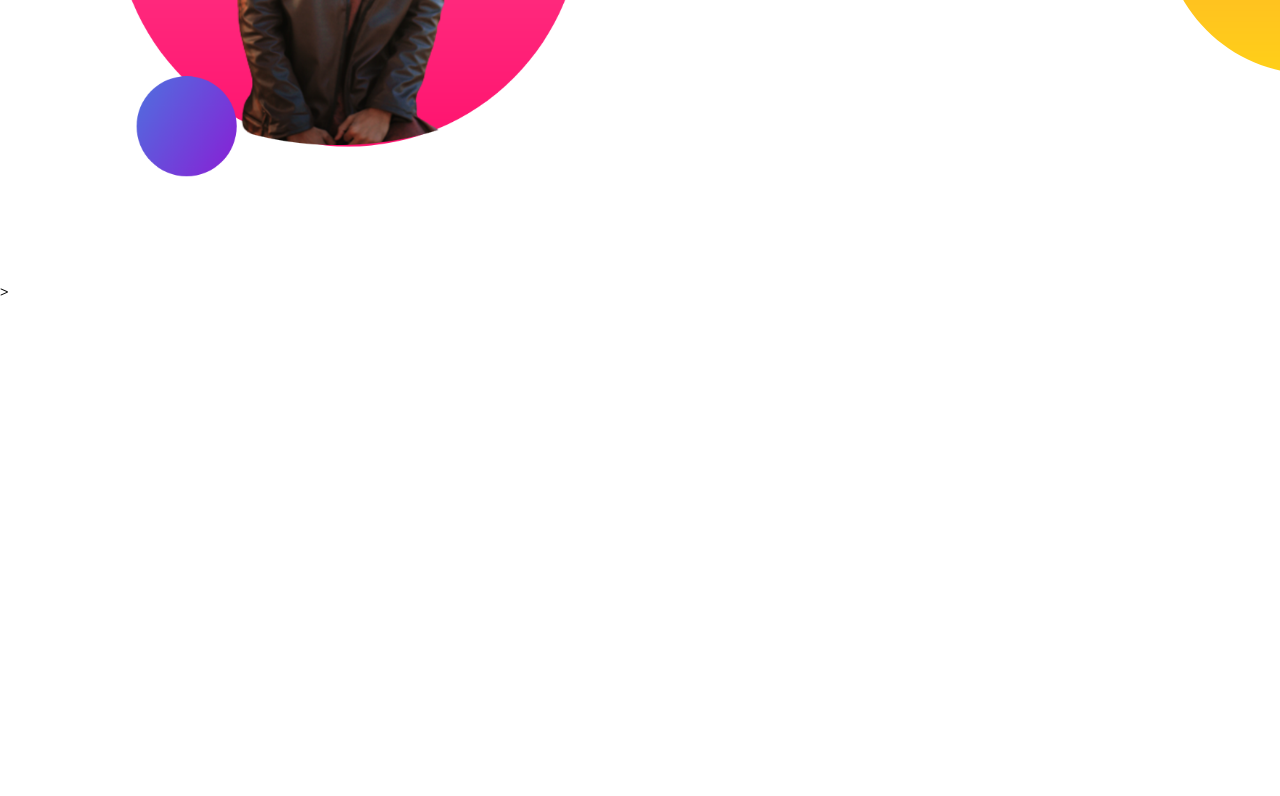
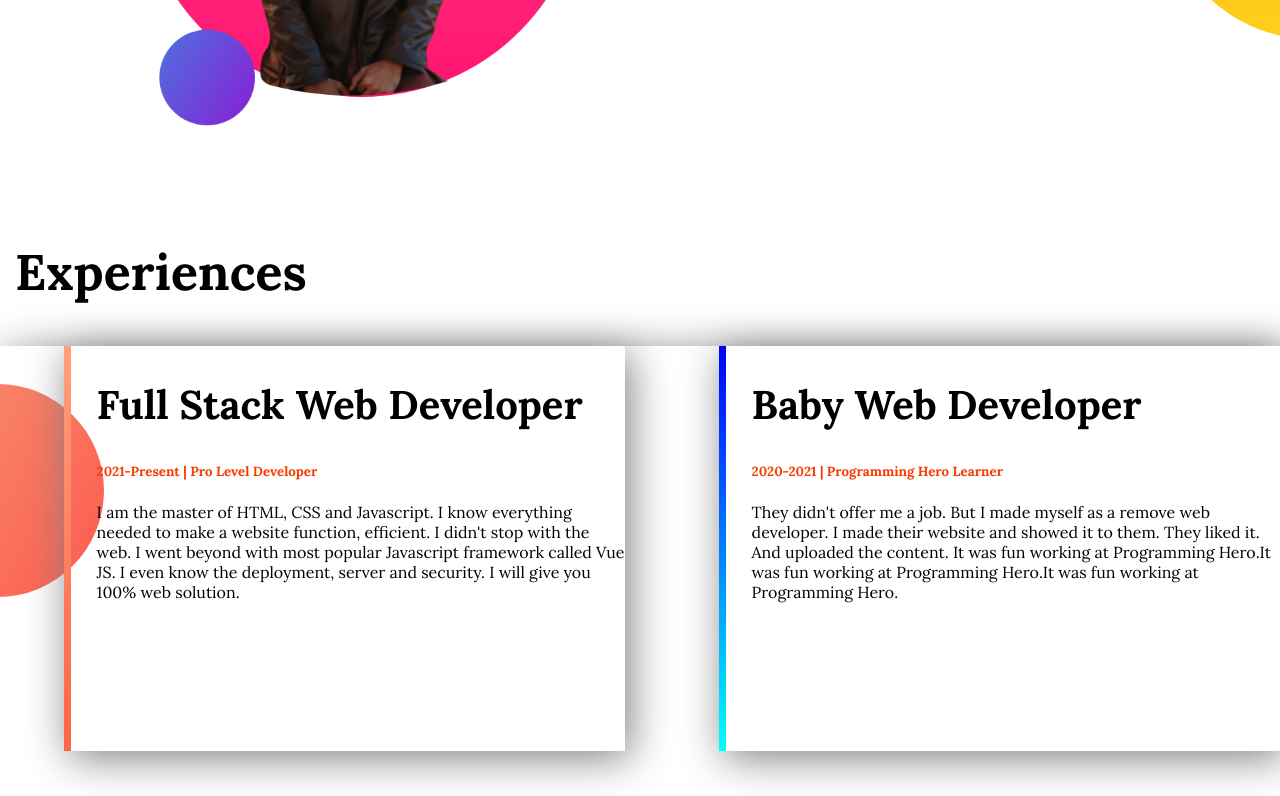
Before and after one commit to wahid1099/devloper_portfolio, a plain HTML site: page index.html in a window 1280 px wide. Shown: the part 960-1756 px from the top of the page. Before the commit the page ends 1261 px from the top, so only its background shows below. Drawn offline with Linux system fonts and the light colour scheme; a web font is replaced by a local one.

Commit message:
experince section

```diff
--- a/index.html
+++ b/index.html
@@ -40,6 +40,21 @@
     </br>
        <a href="https://www.linkedin.com/in/md-wahid-645851117/" target="_blank" class="link_btn">DOWNLOAD RESUME</a>
    </div>
-</section>>
+</section>
+<section class="experience_area">
+    <h1  style="margin-left: 15px;">Experiences</h1>
+    <div class="flexibale-content">
+        <div class="half-width" id="full-stack">
+            <h2>Full Stack Web Developer</h2>
+            <h5 class="orange">2021-Present | Pro Level Developer</h5>
+            <p>I am the master of HTML, CSS and Javascript. I know everything needed to make a website function, efficient. I didn't stop with the web. I went beyond with most popular Javascript framework called Vue JS. I even know the deployment, server and security. I will give you 100% web solution.</p>
+         </div>
+         <div class="half-width" id="baby-devloper">
+             <h2>Baby Web Developer</h2>
+            <h5 class="orange">2020-2021 | Programming Hero Learner</h5>
+        <p>They didn't offer me a job. But I made myself as a remove web developer. I made their website and showed it to them. They liked it. And uploaded the content. It was fun working at Programming Hero.It was fun working at Programming Hero.It was fun working at Programming Hero.</p>
+    </div>
+    </div>
+</section>
 </body>
 </html>
--- a/style.css
+++ b/style.css
@@ -4,6 +4,9 @@ body {
 }
 h1 {
   font-size: 50px;
+}
+section {
+  height: 500px;
 }
 .orange {
   color: rgb(248, 58, 0);
@@ -14,8 +17,10 @@ h1 {
   margin-bottom: 100px;
 }
 .half-width {
-  width: 50%;
-  padding-left: 5%;
+  width: 45%;
+
+  margin-left: 5%;
+  padding-left: 2%;
 }
 .half-width img {
   width: 90%;
@@ -38,3 +43,26 @@ h1 {
   background-repeat: no-repeat;
   background-position: right;
 }
+h2 {
+  font-size: 40px;
+}
+#baby-devloper {
+  border-left: 7px solid;
+  border-image: linear-gradient(180deg, blue, cyan);
+  border-image-slice: 1;
+}
+#full-stack {
+  border-left: 7px solid;
+  border-image: linear-gradient(180deg, lightsalmon, tomato);
+  border-image-slice: 1;
+  margin-right: 30px;
+}
+.experience_area div {
+  box-shadow: 5px 7px 40px gray;
+  height: 90%;
+}
+.experience_area {
+  background-image: url(images/exp-bg.png);
+  background-position: left center;
+  background-repeat: no-repeat;
+}
```
